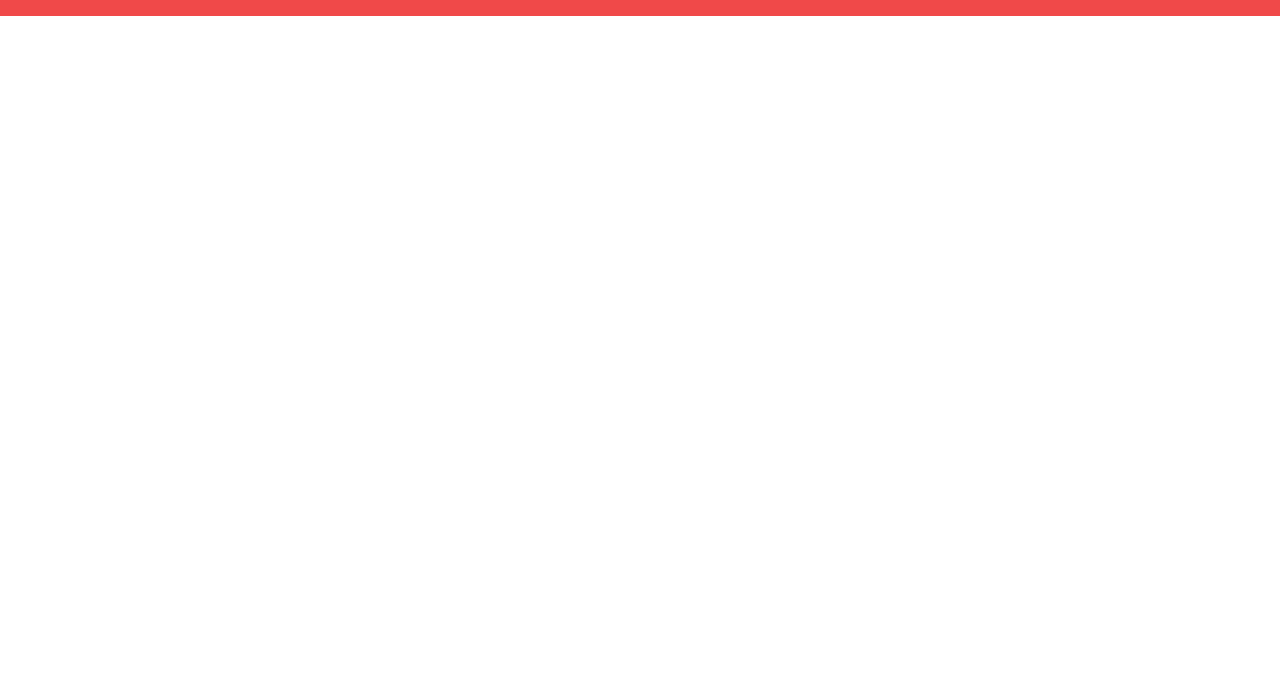
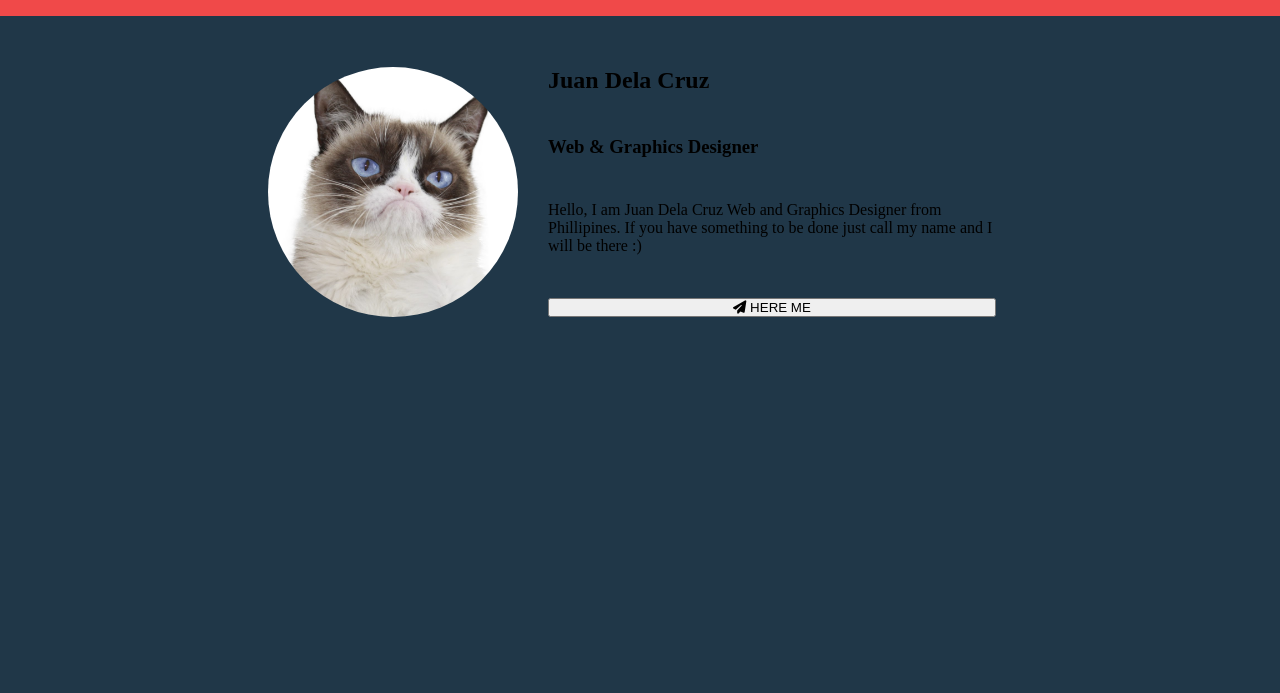
Before and after one commit to mjpozo/portafolio-bem, a plain HTML site: page index.html in a window 1280 px wide. Shown: the part 107-800 px from the top of the page. Drawn offline with Linux system fonts and the light colour scheme.

Commit message:
avanzando section about

```diff
--- a/index.html
+++ b/index.html
@@ -12,7 +12,7 @@
 		<div class="container">
 			<ul class="mi-ul">
 				<li class="mi-ul__link">
-					<img src="img/getimage.jpg" alt="" class="mi-ul__link__photo">
+					<img src="img/photo.jpg" alt="" class="mi-ul__link__photo">
 				</li>
 				<li class="mi-ul__link">
 					<a href="#" class="mi-ul__link__a profile">
@@ -37,5 +37,23 @@
 			</ul>
 		</div>
 	</nav>
+
+	<section class="about">
+		<div class="container">
+			<div class="contenido-about">
+				<div class="col-4 contenido-about__cont-perfil">
+					<img src="img/photo.jpg" alt="" class="contenido-about__cont-perfil--profile">
+				</div>
+				<div class="col-7 contenido-about__cont-perfil--info">
+					<h2>Juan Dela Cruz</h2>
+					<h3>Web & Graphics Designer</h3>
+					<p>Hello, I am Juan Dela Cruz Web and Graphics Designer from Phillipines. If you have something to be done just call my name and I will be there :)</p>
+					<button class="btn">
+						<i class="fa fa-paper-plane" aria-hidden="true"></i> HERE ME
+					</button>
+				</div>
+			</div>
+		</div>
+	</section>
 </body>
 </html>
--- a/sass/_base.scss
+++ b/sass/_base.scss
@@ -7,14 +7,33 @@
 body {
 	padding: 0;
 	margin: 0;
+	background-color: $color_fondo_body;
 }
 
 .container {
 	width: 60%;
 	margin-left: 20%;
+	padding: 0;
 }
 
 .respons {
 	max-width: 100%;
 	width: 100%;
 }
+
+[class*="col-"]{
+	min-height: 7px;
+	padding: 12px;
+	margin: 0;
+	float: left;
+}
+
+@function anchoDeColumnas($i){
+	@return percentage(($i/12));
+}
+
+@for $i from 1 through 12 {
+	.col-#{$i} {
+		width: anchoDeColumnas($i)
+	}
+}
--- a/sass/_style.scss
+++ b/sass/_style.scss
@@ -25,3 +25,20 @@
 		border: 4px solid white;
 	}
 }
+
+.contenido-about {
+	padding: 5% 0;
+	&__cont-perfil {
+		display: inline-block;
+		&--profile {
+			border-radius: 50%;
+			width: 250px;
+		}
+	}
+	&__cont-perfil--info {
+		height: 250px;
+		display: flex;
+		flex-direction: column;
+		justify-content: space-between;
+	}
+}
```
Also changed, not shown: css/main.css, img/photo.jpg (added), 1 other file.
